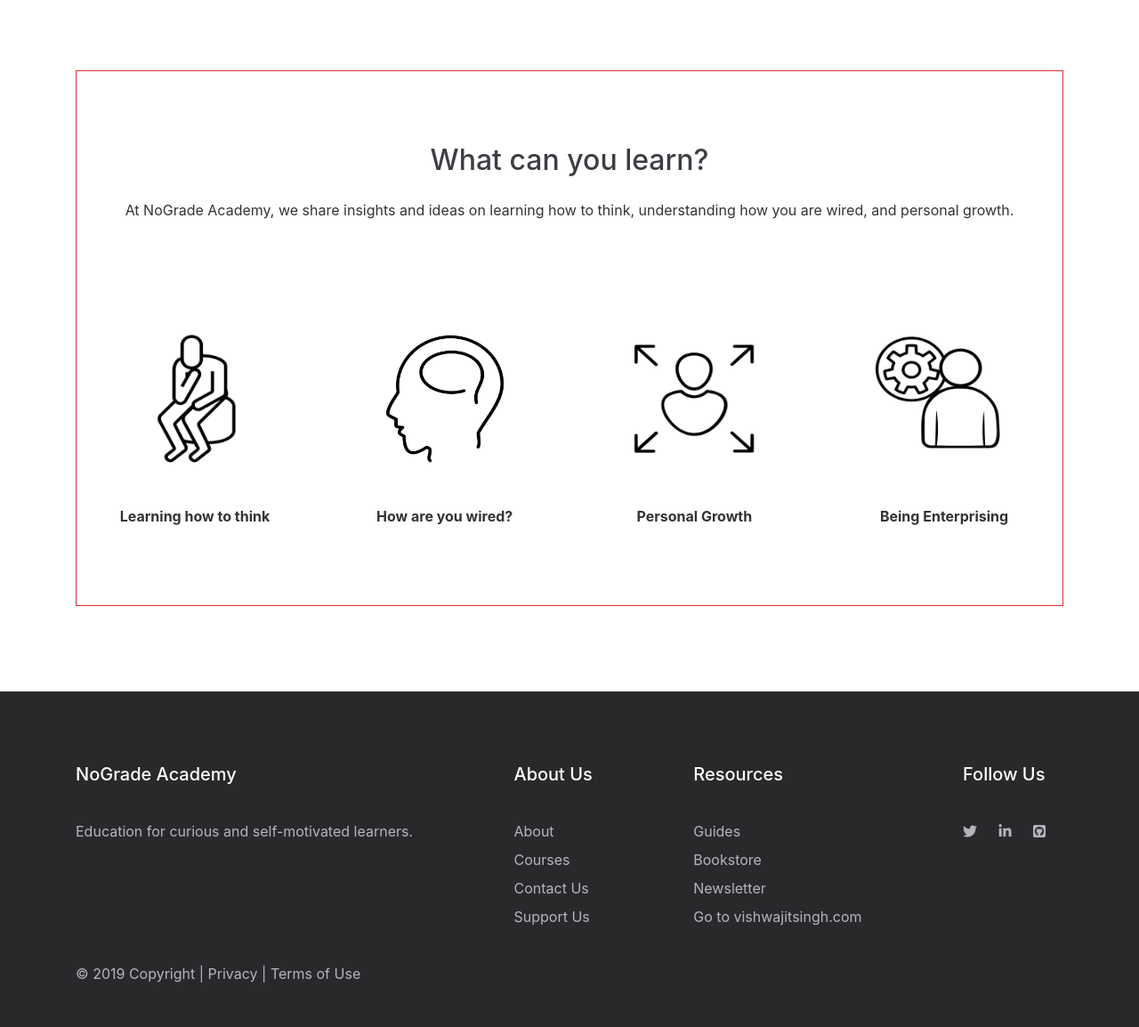
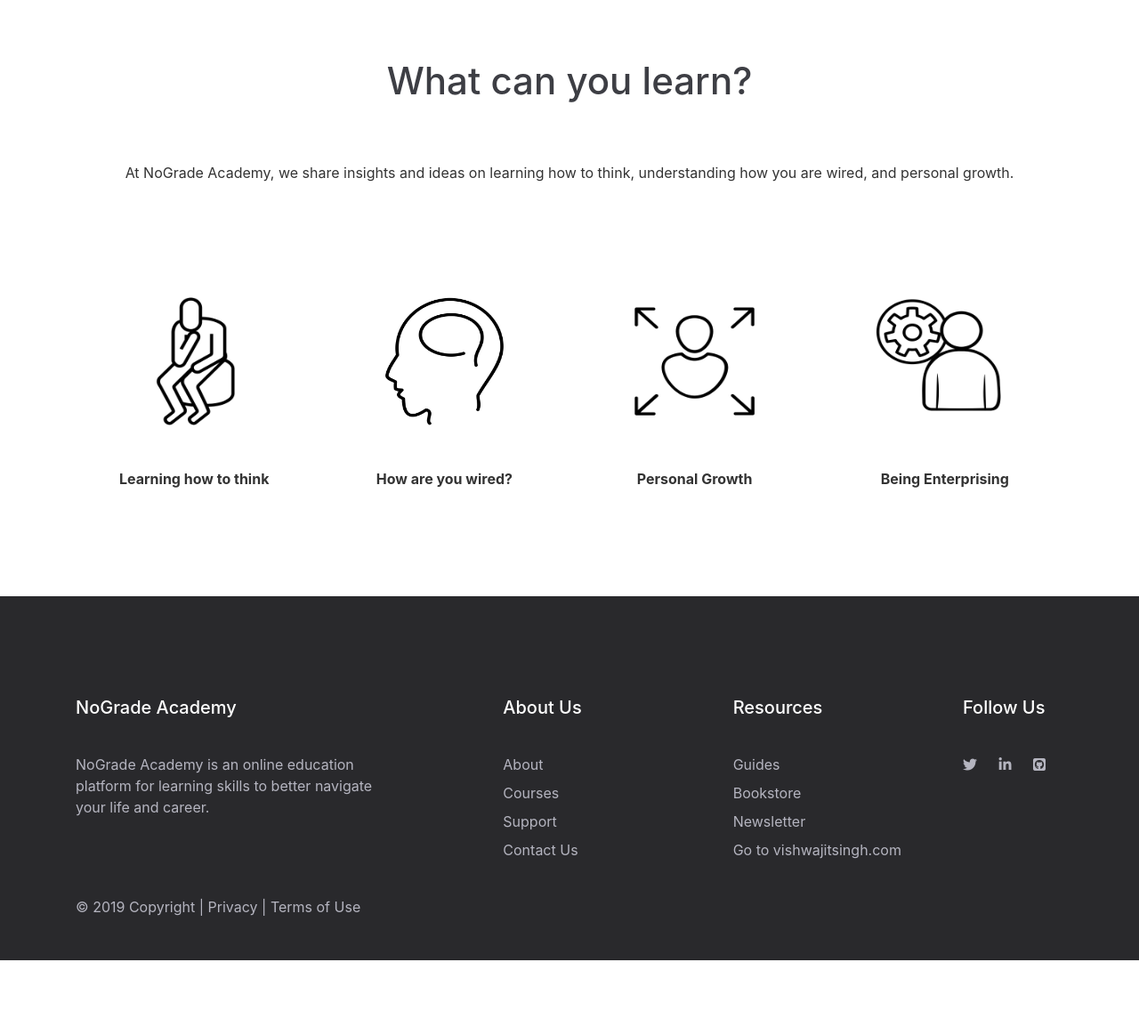
Before and after one commit to singhvishwajit/nograde, a Django app: page / in a window 1280 px wide. Shown: the part 687-1841 px from the top of the page at 89% size. After the commit the page ends 1766 px from the top, so only its background shows below. Run offline with Django 3.2, Linux system fonts and the light colour scheme; some libraries are stand-ins or nearby versions.

Commit message:
Updated styling

```diff
--- a/blog/static/blog/main.css
+++ b/blog/static/blog/main.css
@@ -166,7 +166,7 @@ a.article-title:hover {
 
 .footer-row {
   border-top: 1px ridge rgba(0,0,0,.125);
-  padding-top: 2rem;
+  padding-top: 4rem;
   background-color: #29292C;
   color: #b5b5c0;
   padding-bottom: 2rem;
@@ -192,20 +192,28 @@ a.article-title:hover {
   color: #E03131;
 }
 
+.footer-column-one {
+  width: 40%;
+  padding-right: 6rem;
+}
+
 .footer-column-two {
   display: flex;
   flex-direction: column;
+  width: 20%;
 }
 
 .footer-column-three {
   display: flex;
   flex-direction: column;
+  width: 20%;
 }
 
 .social-media-links a {
   color: #b5b5c0;
   padding-right: 20px;
   text-decoration: none;
+  width: 20%;
 }
 
 .social-media-links a:hover {
@@ -252,20 +261,21 @@ a.article-title:hover {
   background-repeat: no-repeat;
   background-size: cover;
   width: 50%;
+  height: 30rem;
 }
 
 .below-wrapper-content {
-  margin-bottom: 6rem;
-  padding-top: 2rem;
-  border: 1px solid #E03131;
+  margin-bottom: 4rem;
 }
 
-.topics-heading h3 {
+.topics-heading h2 {
   text-align: center;
-  line-height: 1.25em;
-  font-size: 2rem;
   padding-top: 2rem;
-  margin-bottom: 24px;
+  font-size: 2.625em;
+  font-weight: 500;
+  line-height: 1.25;
+  font-color: #3d3e44;
+  margin-bottom: 4rem;
 }
 
 .topics-heading p {
@@ -278,7 +288,7 @@ a.article-title:hover {
 .topics {
   display: flex;
   justify-content: space-between;
-  height: 22rem;
+  height: 20rem;
 }
 
 .topics p{
--- a/blog/templates/blog/base.html
+++ b/blog/templates/blog/base.html
@@ -85,7 +85,7 @@
 					<div class="footer-column-one">
 						<h5>NoGrade Academy</h5>
 						<br>
-						<p>Education for curious and self-motivated learners.</p>
+						<p>NoGrade Academy is an online education platform for learning skills to better navigate your life and career.</p>
 
 					</div>
 
@@ -94,8 +94,8 @@
 						<br>
 						<a href="{% url 'blog-about' %}">About</a>
 						<a href="{% url 'learn-courses' %}">Courses</a>
+						<a href="#">Support</a>
 						<a href="{% url 'blog-contact' %}">Contact Us</a>
-						<a href="#">Support Us</a>
 					</div>
 
 					<div class="footer-column-three">
--- a/blog/templates/blog/contact_form.html
+++ b/blog/templates/blog/contact_form.html
@@ -4,7 +4,7 @@
 	<div class="container">
 		<div class="contact-wrapper">
 			<div class="contact-form-wrapper">
-				<h1>Contact Us</h1>
+				<h2>Leave us a message.</h2>
 				<br>
 				<form method="POST">
 					{% csrf_token %}
--- a/blog/templates/blog/home.html
+++ b/blog/templates/blog/home.html
@@ -6,7 +6,7 @@
 			<header class="wrapper-welcome">
 				<div class="wrapper-welcome-half">
 					<h2>Education for curious learners.</h2>
-					<p>Teach yourself skills to better navigate your career and life.</p>
+					<p>Learn skills to better navigate your career and life.</p>
 					<a href="{% url 'learn-courses' %}" class="btn btn-info">Start learning today</a>
 				</div>
 				<div class="wrapper-welcome-half-image">
@@ -18,7 +18,7 @@
 	<div class="below-wrapper-content">
 
 			<div class="topics-heading">
-				<h3>What can you learn?</h3>
+				<h2>What can you learn?</h2>
 				<p>At NoGrade Academy, we share insights and ideas on learning how to think, understanding how you are wired, and personal growth.</p>
 			</div>
 			<div class="topics">
--- a/learn/templates/learn/courses.html
+++ b/learn/templates/learn/courses.html
@@ -3,8 +3,7 @@
 {% block content %}
 	<div class="container">
 		<header class="courses-wrapper-header">
-			<h1>Courses</h1>
-			<p>Browse all the available courses on being enterprising, learning how to think, personal growth and understanding your wiring.</p>
+			<h2>Courses designed to make you a better person.</h2>
 			<ul class="category-filters">
 				<li><a href="{% url 'learn-courses' %}">All</a></li>
 				<li><a href="{% url 'learn-courses-entrepreneurship' %}">Being enterprising</a></li>
--- a/learn/templates/learn/courses_entrepreneurship.html
+++ b/learn/templates/learn/courses_entrepreneurship.html
@@ -3,8 +3,7 @@
 {% block content %}
 	<div class="container">
 		<header class="courses-wrapper-header">
-			<h1>Courses</h1>
-			<p>Browse all the available courses on being enterprising, learning how to think, personal growth and understanding your wiring.</p>
+			<h2>Courses designed to make you a better person.</h2>
 			<ul class="category-filters">
 				<li><a href="{% url 'learn-courses' %}">All</a></li>
 				<li><a href="{% url 'learn-courses-entrepreneurship' %}">Being enterprising</a></li>
--- a/learn/templates/learn/courses_personal_growth.html
+++ b/learn/templates/learn/courses_personal_growth.html
@@ -3,8 +3,7 @@
 {% block content %}
 	<div class="container">
 		<header class="courses-wrapper-header">
-			<h1>Courses</h1>
-			<p>Browse all the available courses on being enterprising, learning how to think, personal growth and understanding your wiring.</p>
+			<h2>Courses designed to make you a better person.</h2>
 			<ul class="category-filters">
 				<li><a href="{% url 'learn-courses' %}">All</a></li>
 				<li><a href="{% url 'learn-courses-entrepreneurship' %}">Being enterprising</a></li>
--- a/learn/templates/learn/courses_philosophy.html
+++ b/learn/templates/learn/courses_philosophy.html
@@ -3,8 +3,7 @@
 {% block content %}
 	<div class="container">
 		<header class="courses-wrapper-header">
-			<h1>Courses</h1>
-			<p>Browse all the available courses on being enterprising, learning how to think, personal growth and understanding your wiring.</p>
+			<h2>Courses designed to make you a better person.</h2>
 			<ul class="category-filters">
 				<li><a href="{% url 'learn-courses' %}">All</a></li>
 				<li><a href="{% url 'learn-courses-entrepreneurship' %}">Being enterprising</a></li>
--- a/learn/templates/learn/courses_psychology.html
+++ b/learn/templates/learn/courses_psychology.html
@@ -3,8 +3,7 @@
 {% block content %}
 	<div class="container">
 		<header class="courses-wrapper-header">
-			<h1>Courses</h1>
-			<p>Browse all the available courses on being enterprising, learning how to think, personal growth and understanding your wiring.</p>
+			<h2>Courses designed to make you a better person.</h2>
 			<ul class="category-filters">
 				<li><a href="{% url 'learn-courses' %}">All</a></li>
 				<li><a href="{% url 'learn-courses-entrepreneurship' %}">Being enterprising</a></li>
```
Also changed, not shown: other parts of blog/static/blog/main.css (+27 -37 lines), blog/templates/blog/about.html (+4 -3 lines), blog/templates/blog/books.html (+4 -5 lines).
